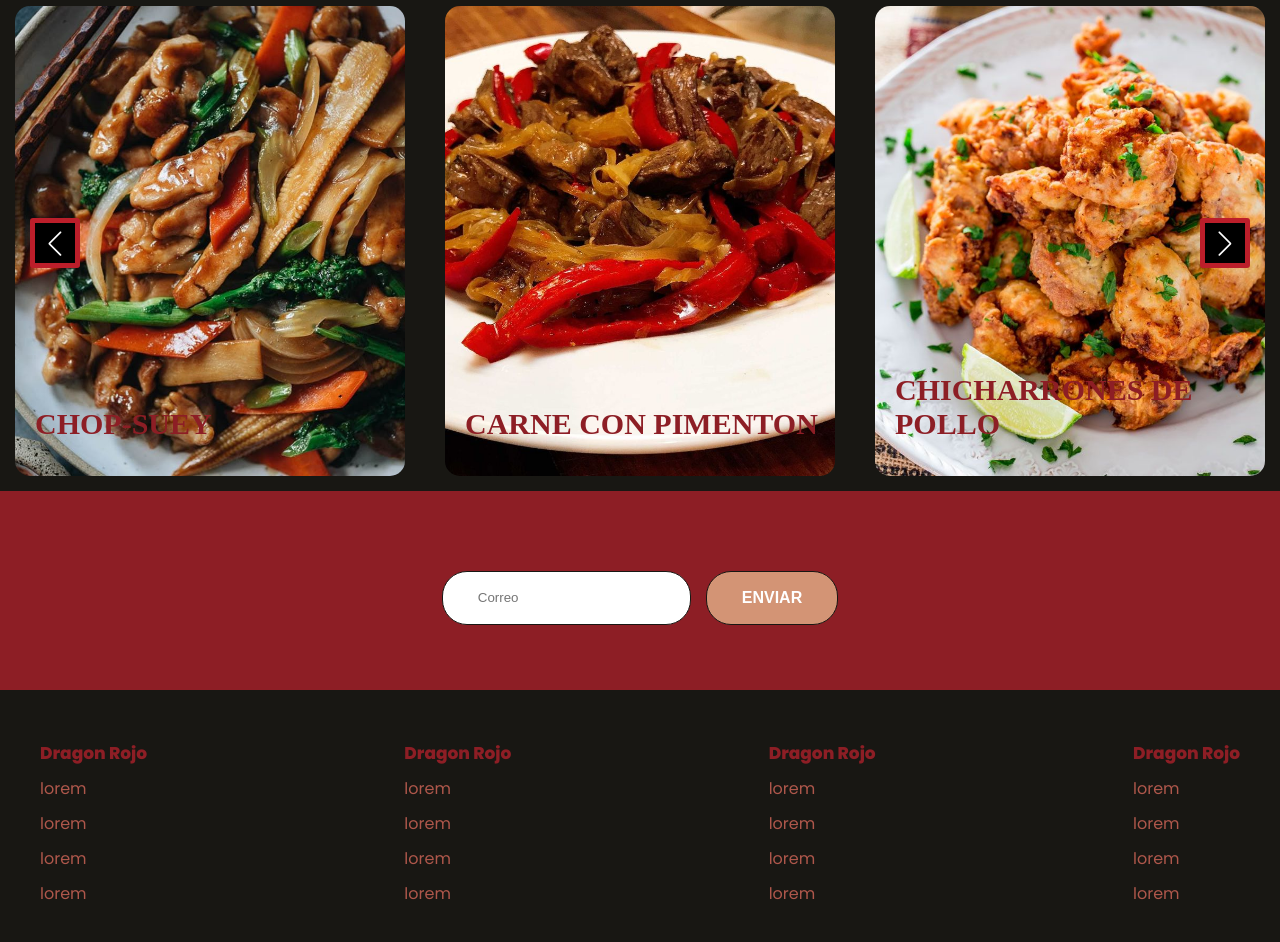
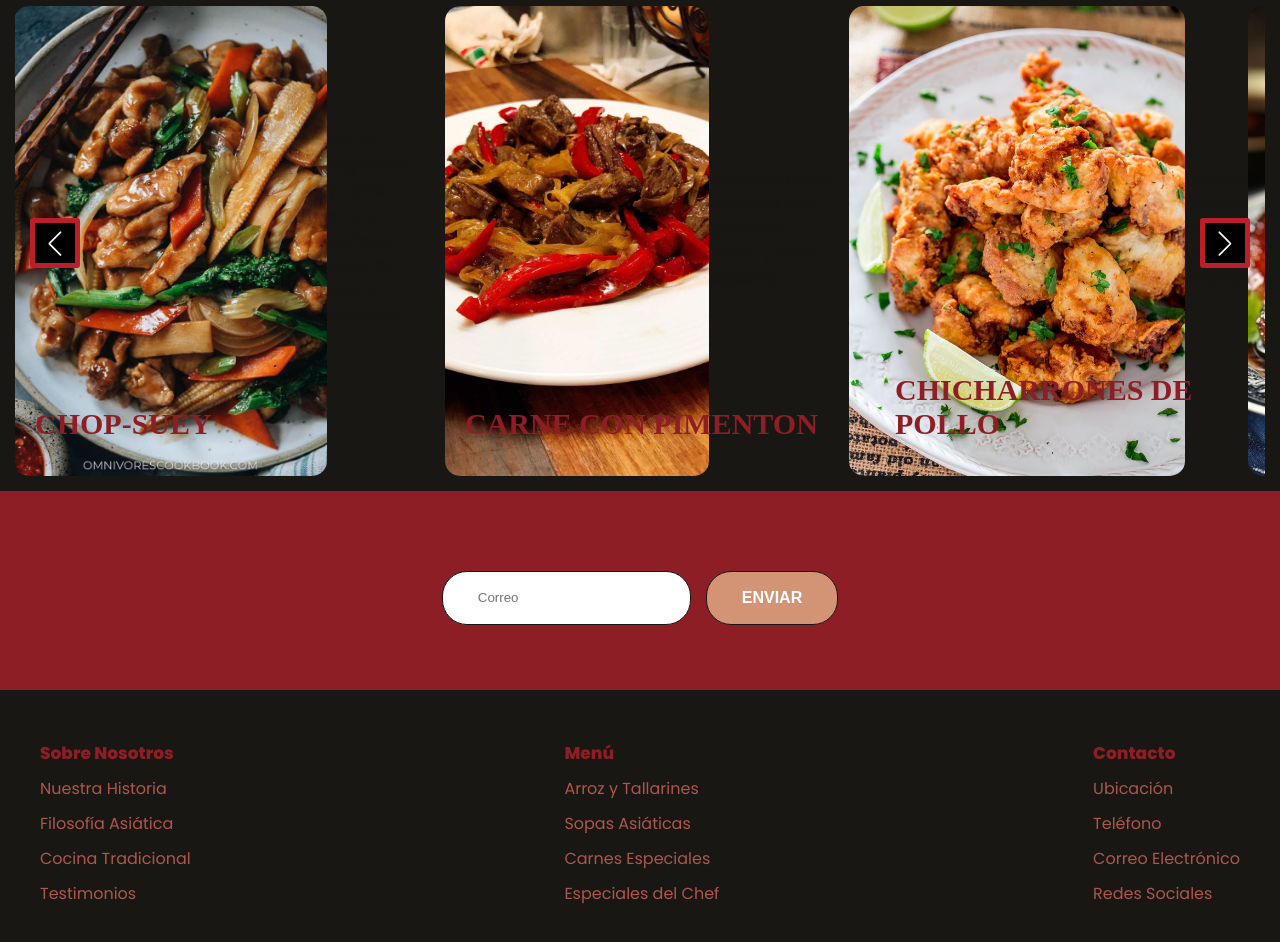
Before and after one commit to papudepapus/Dragonrojo.githud.io, a plain HTML site: page index.html in a window 1280 px wide. Shown: the part 1160-2102 px from the top of the page. Drawn offline with nearby package versions, Linux system fonts and the light colour scheme; a web font is replaced by a local one.

Commit message:
Update index.html

```diff
--- a/index.html
+++ b/index.html
@@ -20,9 +20,9 @@
                 <nav class="navbar">
                     <ul>
                         <li><a href="#" class="menu-item">Inicio</a></li>
-                        <li><a href="#" class="menu-item">Nosotros</a></li>
-                        <li><a href="#" class="menu-item">Menu</a></li>
                         <li><a href="#" class="menu-item">Ofertas</a></li>
+                        <li><a href="#nosotros" class="menu-item">Nosotros</a></li>
+                        <li><a href="#food" class="menu-item">Menu</a></li>
                     </ul>
                 </nav>
 
@@ -73,7 +73,7 @@
         </div>
     </header>
 
-    <section class="information container">
+    <section class="information container" id="nosotros">
         <div class="information-content">
             <div class="information-1">
                 <img src="img/especial-logo/dish.png" alt="entrega">
@@ -104,35 +104,42 @@
         </div>
     </section>
 
-    <section>
+    <section class="food">
         <div class="images">
           <div class="swiper mySwiper">
             <div class="swiper-wrapper">
-                        <div class="swiper-slide">
-                            <img src="img/menu/carne con pimenton.jpg" alt="">
+              <div class="swiper-slide" id="food">
+                <img src="img/menu/carne con pimenton.jpg" alt="Carne con Pimenton">
                 <h3>Carne con Pimenton</h3>
+                <p class="description">Deliciosa carne salteada con pimentón fresco y salsa especial.</p>
               </div>
               <div class="swiper-slide">
-                            <img src="img/menu/Chicharrones de Pollo.jpg" alt="">
+                <img src="img/menu/Chicharrones de Pollo.jpg" alt="Chicharrones de Pollo">
                 <h3>Chicharrones de Pollo</h3>
+                <p class="description">Crujientes chicharrones de pollo con un toque oriental.</p>
               </div>
               <div class="swiper-slide">
-                            <img src="img/menu/pato a la pekinese.jpg" alt="">
+                <img src="img/menu/pato a la pekinese.jpg" alt="Pato a la Pekinese">
                 <h3>Pato a la Pekinese</h3>
+                <p class="description">Pato tierno con un toque agridulce y cebolla caramelizada.</p>
               </div>
               <div class="swiper-slide">
-                            <img src="img/menu/rollitos primavera.jpg" alt="">
+                <img src="img/menu/rollitos primavera.jpg" alt="Rollitos Primavera">
                 <h3>Rollitos Primavera</h3>
+                <p class="description">Exquisitos rollitos fritos rellenos de vegetales frescos y salsa especial.</p>
               </div>
               <div class="swiper-slide">
-                            <img src="img/menu/tallarin artesanal.jpg" alt="">
+                <img src="img/menu/tallarin artesanal.jpg" alt="Tallarines">
                 <h3>Tallarines</h3>
+                <p class="description">Tallarines salteados con vegetales y una fusión de sabores agridulces.</p>
               </div>
               <div class="swiper-slide">
-                            <img src="img/menu/tallarines con chop Suey.jpg" alt="">
+                <img src="img/menu/tallarines con chop Suey.jpg" alt="Chop-Suey">
                 <h3>Chop-Suey</h3>
+                <p class="description">Mix de vegetales y carne en una perfecta salsa de soja y especias.</p>
               </div>
             </div>
+            <div class="swiper-pagination"></div>
           </div>
           <div class="rows">
             <div class="swiper-button-next"></div>
@@ -151,45 +158,35 @@
     <footer class="footer">
         <div class="footer-content container">
             <div class="link">
-                <h3>Dragon Rojo</h3>
+                <h3>Sobre Nosotros</h3>
                 <ul>
-                    <li><a href="#">lorem</a></li>
-                    <li><a href="#">lorem</a></li>
-                    <li><a href="#">lorem</a></li>
-                    <li><a href="#">lorem</a></li>
+                  <li><a href="#">Nuestra Historia</a></li>
+                  <li><a href="#">Filosofía Asiática</a></li>
+                  <li><a href="#">Cocina Tradicional</a></li>
+                  <li><a href="#">Testimonios</a></li>
                 </ul>
               </div>
 
               <div class="link">
-                <h3>Dragon Rojo</h3>
+                <h3>Menú</h3>
                 <ul>
-                    <li><a href="#">lorem</a></li>
-                    <li><a href="#">lorem</a></li>
-                    <li><a href="#">lorem</a></li>
-                    <li><a href="#">lorem</a></li>
+                  <li><a href="#">Arroz y Tallarines</a></li>
+                  <li><a href="#">Sopas Asiáticas</a></li>
+                  <li><a href="#">Carnes Especiales</a></li>
+                  <li><a href="#">Especiales del Chef</a></li>
                 </ul>
               </div>
 
               <div class="link">
-                <h3>Dragon Rojo</h3>
+                <h3>Contacto</h3>
                 <ul>
-                    <li><a href="#">lorem</a></li>
-                    <li><a href="#">lorem</a></li>
-                    <li><a href="#">lorem</a></li>
-                    <li><a href="#">lorem</a></li>
+                  <li><a href="#">Ubicación</a></li>
+                  <li><a href="#">Teléfono</a></li>
+                  <li><a href="#">Correo Electrónico</a></li>
+                  <li><a href="#">Redes Sociales</a></li>
                 </ul>
               </div>
 
-            <div class="link">
-                <h3>Dragon Rojo</h3>
-                <ul>
-                    <li><a href="#">lorem</a></li>
-                    <li><a href="#">lorem</a></li>
-                    <li><a href="#">lorem</a></li>
-                    <li><a href="#">lorem</a></li>
-                </ul>
-            </div>
-        </div>
     </footer>
 
 
```
Lines whose indentation alone changed are shown as unchanged.
